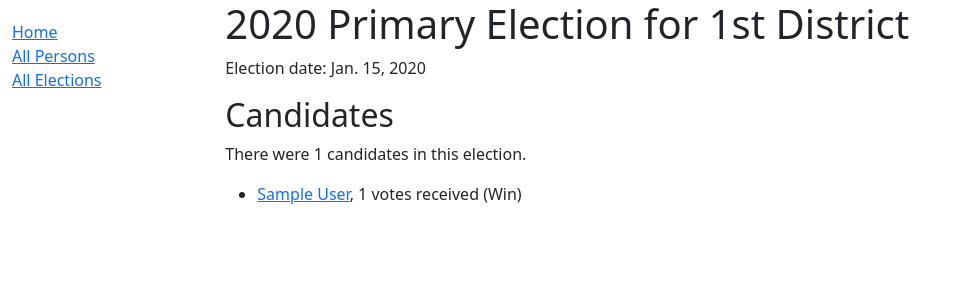
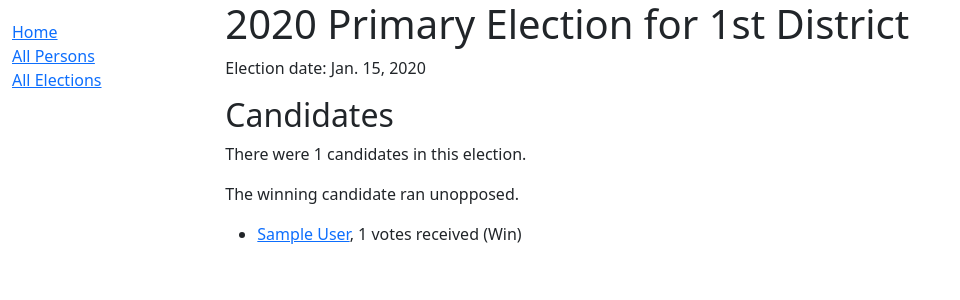
Before and after one commit to maneesha/phlcitycouncil, a Django app: page /phlcitycouncil/election/1 in a window 1280 px wide. Shown: the top 300 px of the page, without its empty margins (0-960 px from the left). Run offline with Django 4.2, Linux system fonts and the light colour scheme; tables that the repository leaves empty hold one stand-in row (values such as "Sample post").

Commit message:
add line about unopposed candidate

```diff
--- a/phlcitycouncil/templates/phlcitycouncil/election_detail.html
+++ b/phlcitycouncil/templates/phlcitycouncil/election_detail.html
@@ -9,6 +9,12 @@
 <h2>Candidates</h2>
 
 <p>There were {{ election.candidate_set.all.count }} candidates in this election.</p>
+
+{% if  election.candidate_set.all.count == 1 %}
+<p>The winning candidate ran unopposed.</p>
+
+{% endif %}
+
 
 <ul>
     {% for c in election.candidate_set.all|dictsortreversed:'candidate_votes_received' %}
```
